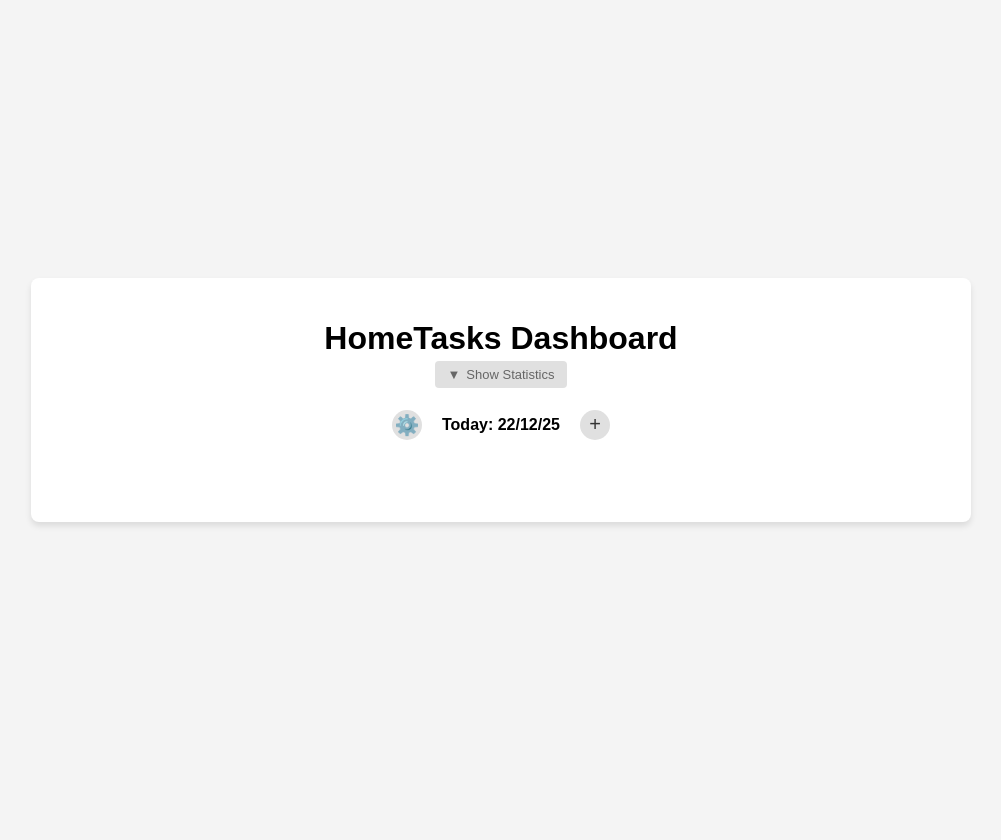
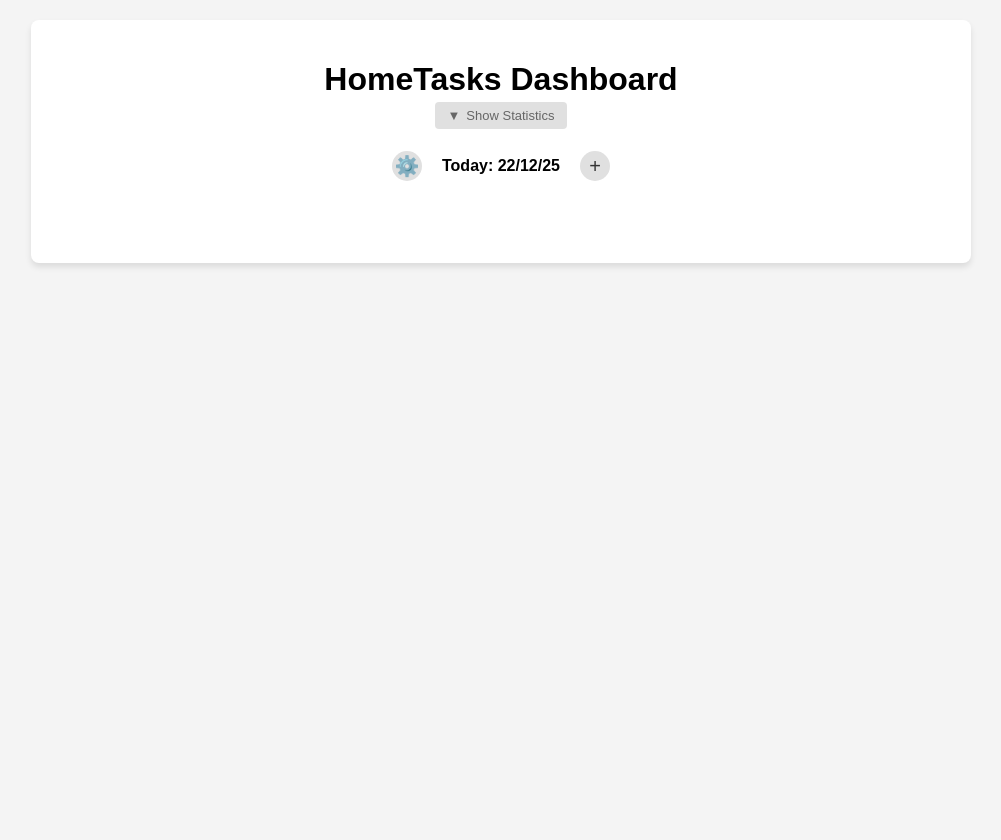
Before and after one commit to ArsenZv/hometasks-dashboard, a Flask app: page / in a window 1280 px wide. Shown: the whole page, without its empty margins (139-1140 px from the left). Before the commit the page ends 526 px from the top, so only its background shows below. Run offline with Flask 3, Linux system fonts and the light colour scheme.

Commit message:
fixed the problem with hidden upper part of the page

```diff
--- a/static/styles.css
+++ b/static/styles.css
@@ -4,9 +4,10 @@ body {
     padding: 0;
     display: flex;
     justify-content: center;
-    align-items: center;
-    height: 100vh;
+    align-items: flex-start;
+    min-height: 100vh;
     background-color: #f4f4f4;
+    padding: 20px 0;
 }
 
 #app {
```
